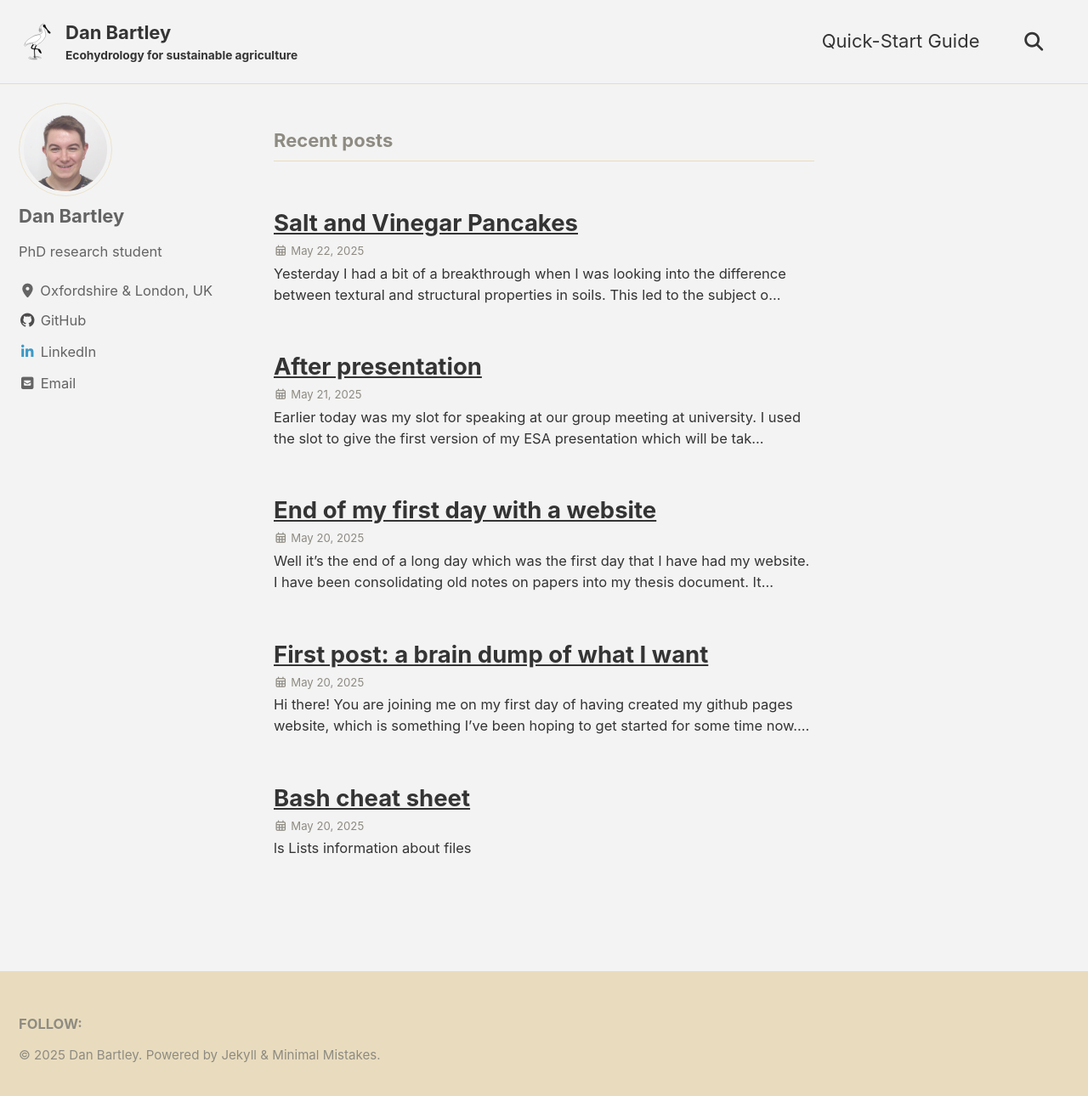
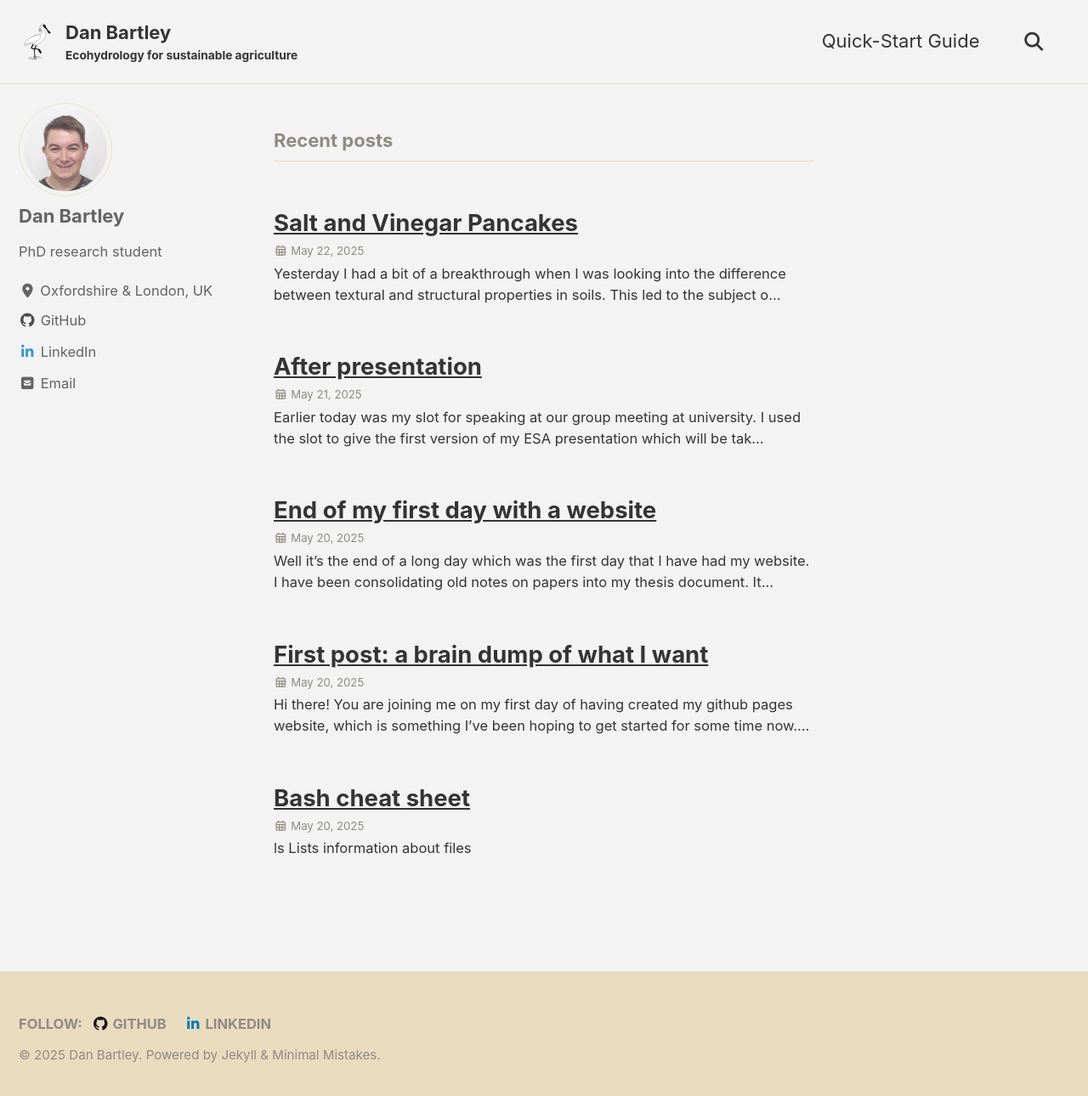
Before and after one commit to dpb-hydro/dpb-hydro.github.io, a Jekyll site: the page built from index.html, in a window 1280 px wide and 1297 px high. Shown: the top 1290 px of the window at 85% size. Built offline with Jekyll 4.4.1, drawn with Linux system fonts in a browser that asks for light colours; cached includes are drawn as plain includes; the list of posts is cut into pages by our own code.

Commit message:
Updated footer settings

```diff
--- a/_config.yml
+++ b/_config.yml
@@ -30,7 +30,7 @@ search_provider          : lunr # Search provider
 lunr:
   search_within_pages    : true # Lunr index all pages
 
-# My profile
+# Profile Settings
 author:
   name             : "Dan Bartley"
   avatar           : "assets/images/profile_pic.jpg" # Path to avatar image
@@ -47,28 +47,17 @@ author:
       icon: "fab fa-fw fa-linkedin-in"
       url: "https://www.linkedin.com/in/danbartley97"
 
-# Site Footer
+# Footer Settings
 footer:
   links:
-    - label: "Twitter"
-      icon: "fab fa-fw fa-twitter-square"
-      # url:
-    - label: "Facebook"
-      icon: "fab fa-fw fa-facebook-square"
-      # url:
+    - label: "Email"
+      icon: "far fa-fw fa-envelope"
     - label: "GitHub"
       icon: "fab fa-fw fa-github"
-      # url:
-    - label: "GitLab"
-      icon: "fab fa-fw fa-gitlab"
-      # url:
-    - label: "Bitbucket"
-      icon: "fab fa-fw fa-bitbucket"
-      # url:
-    - label: "Instagram"
-      icon: "fab fa-fw fa-instagram"
-      # url:
-
+      url: "https://github.com/dpb-hydro"
+    - label: "LinkedIn"
+      icon: "fab fa-fw fa-linkedin-in"
+      url: "https://www.linkedin.com/in/danbartley97"
 
 # Reading Files
 include:
```
